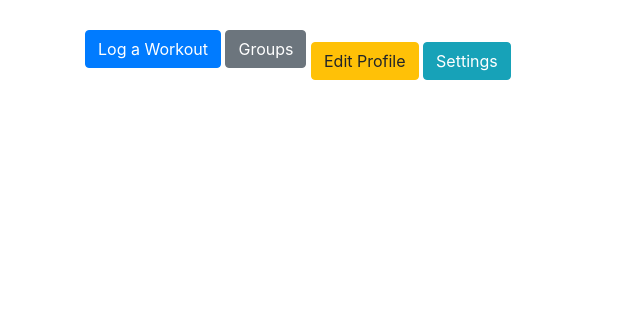
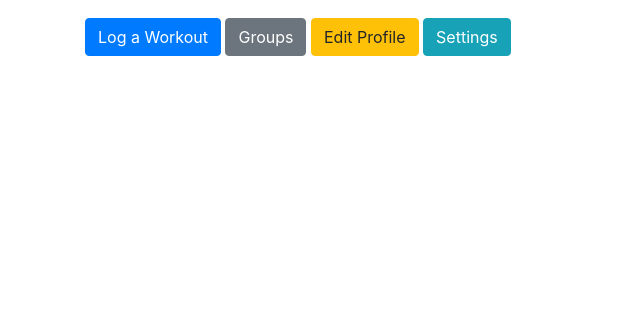
Before and after one commit to Juliankimmm/CSDS393, a Flask app: page /profile/1 in a window 1280 px wide. Shown: the part 252-572 px from the top of the page, without its empty margins (0-640 px from the left). Run offline with Flask 3, Linux system fonts and the light colour scheme; the visitor is signed in with stand-in values (Sample User, id 1); some libraries are stand-ins or nearby versions.

Commit message:
Profile changes

```diff
--- a/Templates/profile.html
+++ b/Templates/profile.html
@@ -48,8 +48,8 @@
         <a href="{{ url_for('main.workout_log', user_id=session['user_id']) }}" class="btn btn-primary">Log a Workout</a>
         <a href="{{ url_for('main.group', user_id=session['user_id']) }}" class="btn btn-secondary">Groups</a>
 
-        <button id="edit-profile-btn" class="btn btn-warning mt-4" onclick="toggleEditForm()">Edit Profile</button>
-        <button id="settings-btn" class="btn btn-info mt-4" onclick="toggleSettingsForm()">Settings</button>
+        <button id="edit-profile-btn" class="btn btn-warning" onclick="toggleEditForm()">Edit Profile</button>
+        <button id="settings-btn" class="btn btn-info" onclick="toggleSettingsForm()">Settings</button>
 
         <!-- Edit Profile Form -->
         <div id="edit-profile-form" style="display: none;" class="mt-4">
```
Also changed, not shown: instance/test.db.
